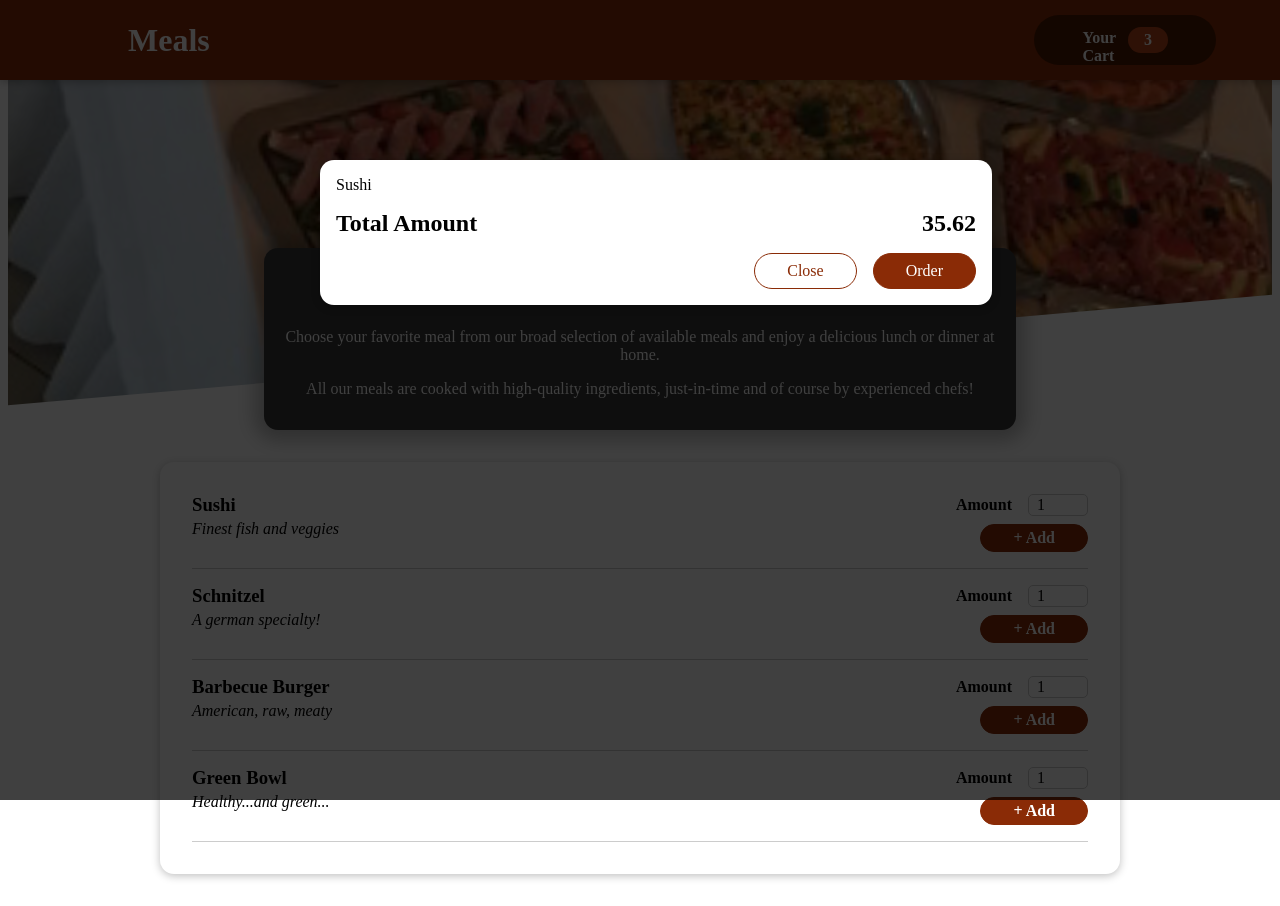
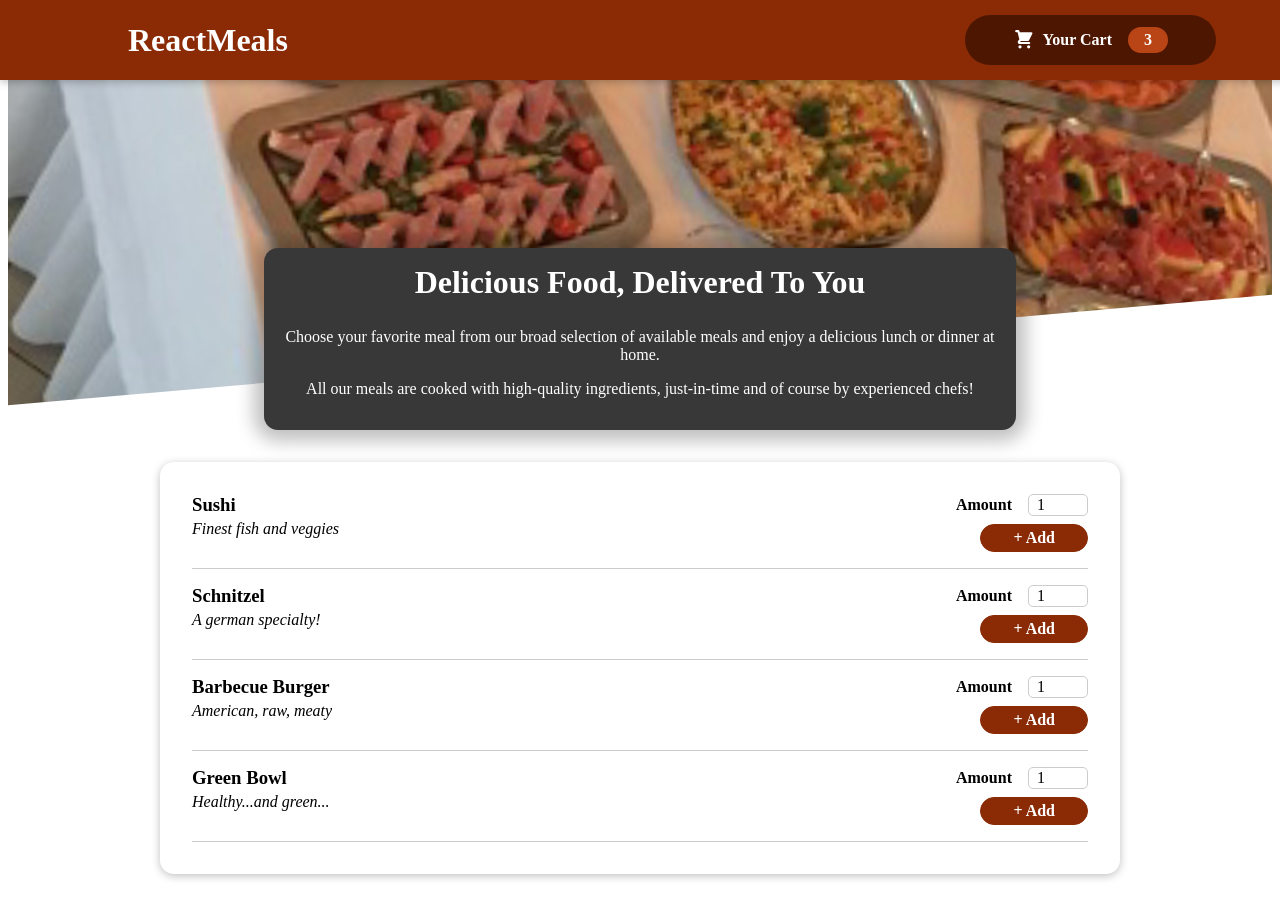
Before and after one commit to gevvard/food-app-example, a React (Create React App) app: page / in a window 1280 px wide. Built offline with nearby package versions, Linux system fonts and the light colour scheme.

Commit message:
adding-a-modal-functional

```diff
--- a/src/App.js
+++ b/src/App.js
@@ -1,17 +1,27 @@
-import React, {Fragment} from "react";
+import React, {Fragment, useState} from "react";
 import Header from "./components/Layout/Header";
 import Meals from "./components/Meals/Meals";
 import Cart from "./components/Carts/Cart";
 
 
+
 function App() {
+  const [cartIsShown, setCartIsShown] = useState(false);
+
+  const showCartHandler = () => {
+    setCartIsShown(true);
+  };
+
+  const hideCartHandler = () => {
+    setCartIsShown(false);
+  };
 
   return (
     <Fragment>
-      <Cart/>
-      <Header/>
+      {cartIsShown && <Cart onClose={hideCartHandler} />}
+      <Header onShowCart={showCartHandler} />
       <main>
-        <Meals/>
+        <Meals />
       </main>
     </Fragment>
   );
--- a/src/components/Carts/Cart.js
+++ b/src/components/Carts/Cart.js
@@ -1,5 +1,5 @@
+import Modal from '../UI/Modal';
 import classes from './Cart.module.css';
-import Modal from "../UI/Modal";
 
 const Cart = (props) => {
   const cartItems = (
@@ -11,14 +11,16 @@
   );
 
   return (
-    <Modal>
+    <Modal onClose={props.onClose}>
       {cartItems}
       <div className={classes.total}>
         <span>Total Amount</span>
         <span>35.62</span>
       </div>
       <div className={classes.actions}>
-        <button className={classes['button--alt']}>Close</button>
+        <button className={classes['button--alt']} onClick={props.onClose}>
+          Close
+        </button>
         <button className={classes.button}>Order</button>
       </div>
     </Modal>
--- a/src/components/Layout/Header.js
+++ b/src/components/Layout/Header.js
@@ -1,19 +1,18 @@
-import React ,{Fragment}from 'react';
+import { Fragment } from 'react';
 
-
-import mealsImage from "../../assets/meals.jpg";
-import classes from './Header.module.css'
-import HeaderCartButton from "./HeaderCartButton";
+import HeaderCartButton from './HeaderCartButton';
+import mealsImage from '../../assets/meals.jpg';
+import classes from './Header.module.css';
 
 const Header = (props) => {
   return (
     <Fragment>
-      <header className={classes.header} >
-        <h1>Meals</h1>
-        <HeaderCartButton/>
+      <header className={classes.header}>
+        <h1>ReactMeals</h1>
+        <HeaderCartButton onClick={props.onShowCart} />
       </header>
-      <div className={classes[`main-image`]} >
-        <img src={mealsImage} alt="A table of delicious food"/>
+      <div className={classes['main-image']}>
+        <img src={mealsImage} alt='A table full of delicious food!' />
       </div>
     </Fragment>
   );
--- a/src/components/Layout/HeaderCartButton.js
+++ b/src/components/Layout/HeaderCartButton.js
@@ -1,13 +1,16 @@
-import React from 'react';
+import CartIcon from "../Carts/CartIcon";
 
-import classes from "./HaderCardButton.module.css"
-import CartIcon from "../Carts/CartIcon";
+import classes from "./HaderCardButton.module.css";
+
 const HeaderCartButton = (props) => {
+
   return (
-    <button className={classes.button} >
-      <span><CartIcon/></span>
-      <span className={classes.icon} >Your Cart</span>
-      <span className={classes.badge} >3</span>
+    <button className={classes.button} onClick={props.onClick}>
+      <span className={classes.icon}>
+        <CartIcon />
+      </span>
+      <span>Your Cart</span>
+      <span className={classes.badge}>3</span>
     </button>
   );
 };
--- a/src/components/UI/Modal.js
+++ b/src/components/UI/Modal.js
@@ -4,7 +4,7 @@
 import classes from './Modal.module.css';
 
 const Backdrop = (props) => {
-  return <div className={classes.backdrop} />;
+  return <div className={classes.backdrop} onClick={props.onClose}/>;
 };
 
 const ModalOverlay = (props) => {
@@ -20,7 +20,7 @@
 const Modal = (props) => {
   return (
     <Fragment>
-      {ReactDOM.createPortal(<Backdrop />, portalElement)}
+      {ReactDOM.createPortal(<Backdrop onClose={props.onClose} />, portalElement)}
       {ReactDOM.createPortal(
         <ModalOverlay>{props.children}</ModalOverlay>,
         portalElement
```
